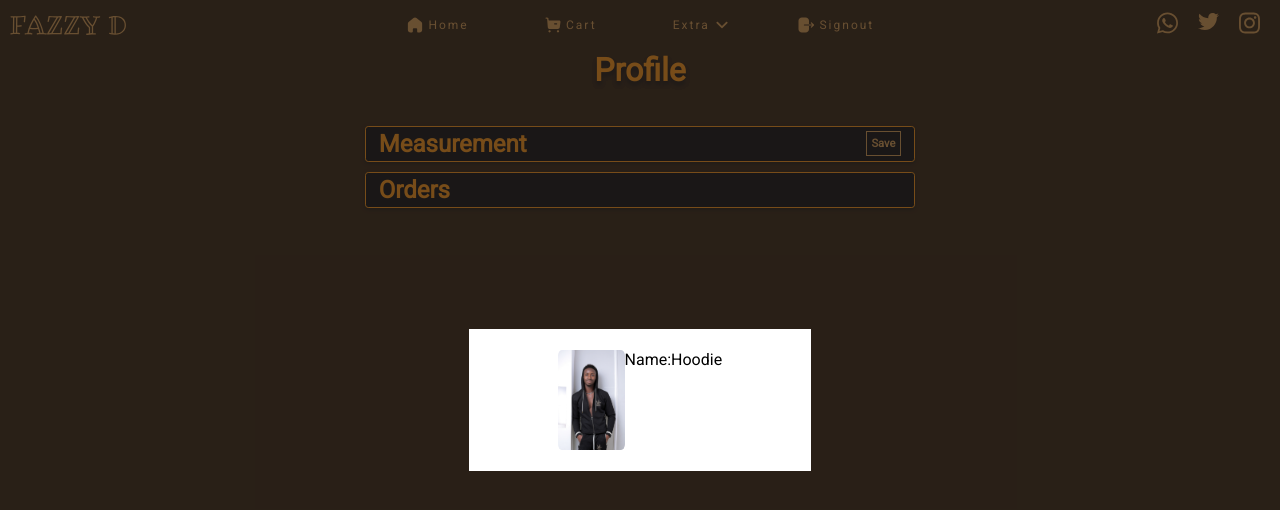
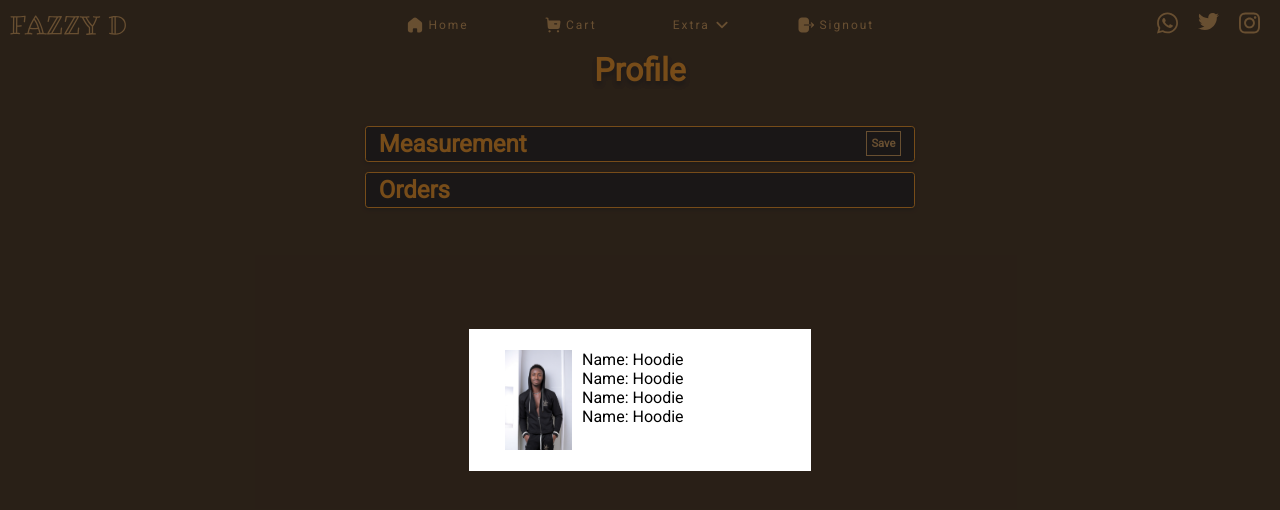
Before and after one commit to kromate/fazzyD, a Vue app: page /profile in a window 1280 px wide. Shown: the top 510 px of the page. Built offline with nearby package versions, Linux system fonts and the light colour scheme; no server answers; sample sign-in values are in the browser's storage.

Commit message:
night session

```diff
--- a/src/components/profile/OrderDetails.vue
+++ b/src/components/profile/OrderDetails.vue
@@ -4,7 +4,12 @@
       <div class="card">
         <div class="flex">
           <img src="@/assets/gallery/black_hoodie.png" alt="" class="cartImg" />
-          <div class="flexd"><span class="tt">Name:</span> <span>Hoodie</span></div>
+          <div class="flexd">
+            <p class="block"><span class="tt">Name:</span> <span>Hoodie</span></p>
+            <p class="block"><span class="tt">Name:</span> <span>Hoodie</span></p>
+            <p class="block"><span class="tt">Name:</span> <span>Hoodie</span></p>
+            <p class="block"><span class="tt">Name:</span> <span>Hoodie</span></p>
+          </div>
         </div>
       </div>
     </div>
@@ -34,15 +39,22 @@ export default {
 
 <style scoped>
 .flexd {
+  flex-basis: 70%;
   display: flex;
+  flex-direction: column;
 }
 .flex {
   display: flex;
+  width: -webkit-fill-available;
 }
 .cartImg {
   height: 100px;
   border-radius: 6%;
-  flex-basis: fill;
+  flex-basis: 30%;
+}
+.block {
+  display: block;
+  text-align: start;
 }
 .bg {
   position: fixed;
```
